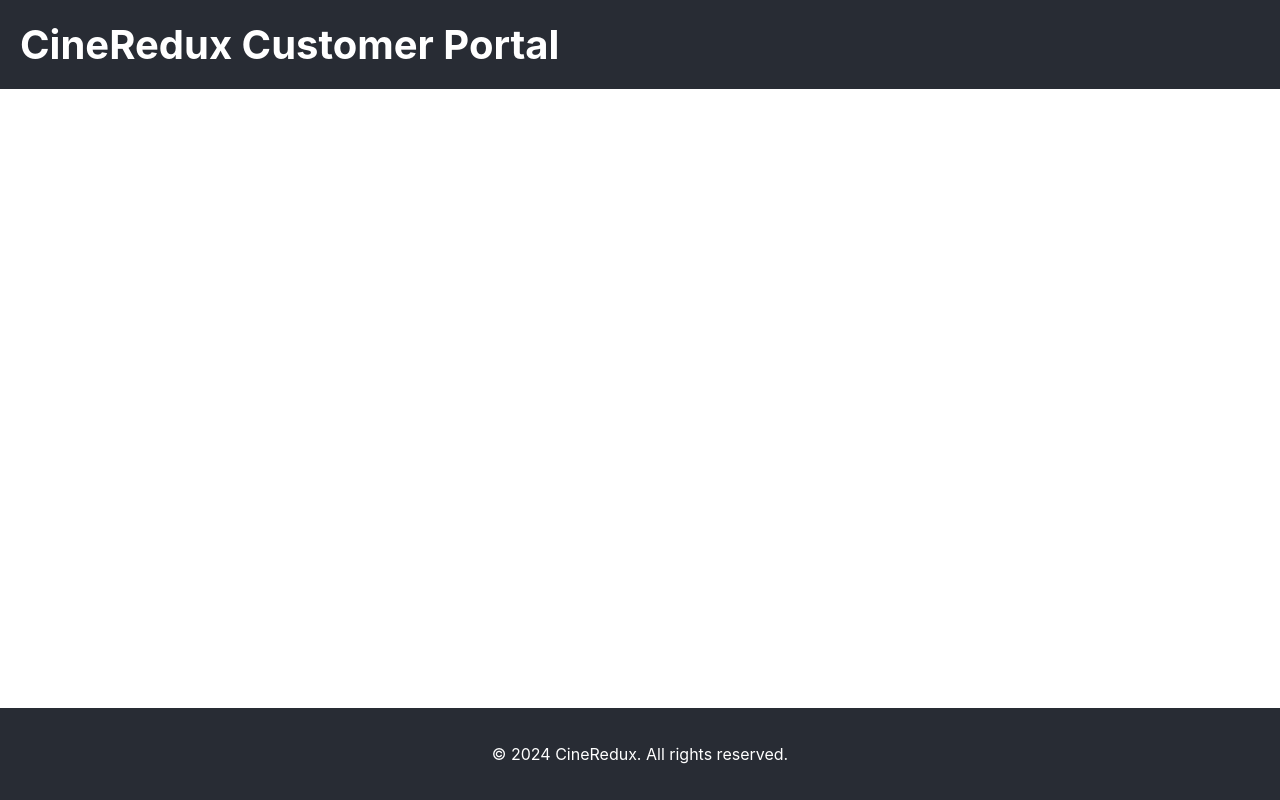
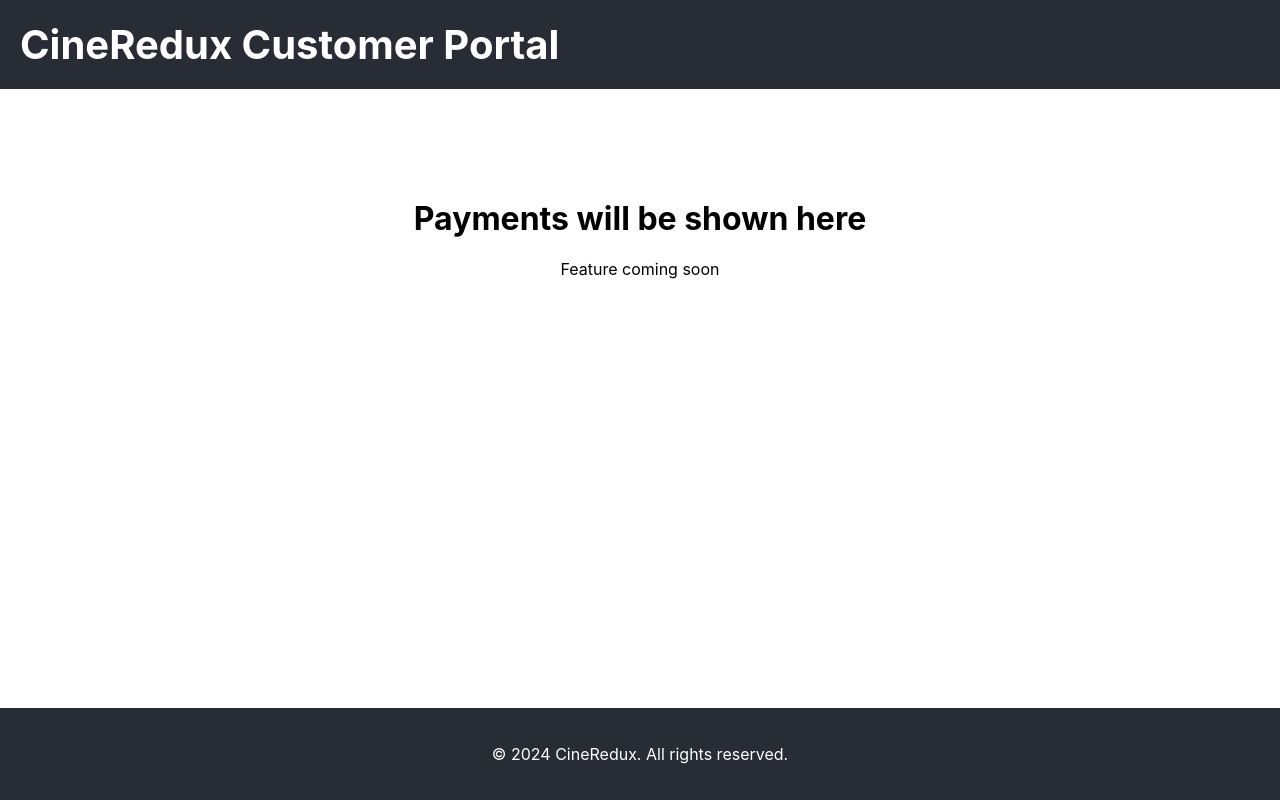
Before and after one commit to CineRedux/CineReduxPortal, a React (Create React App) app in the folder frontend/: page /dashboard in a window 1280 px wide. Built offline with nearby package versions, Linux system fonts and the light colour scheme.

Commit message:
feat: Add dashboard page and navigation

```diff
--- a/frontend/src/App.js
+++ b/frontend/src/App.js
@@ -6,6 +6,7 @@ import Home from './components/Home';
 import Register from './components/Register';
 import Login from './components/Login';
 import Payment from './components/Payment';
+import Dashboard from './components/Dashboard';
 
 function App() {
   return (
@@ -22,7 +23,8 @@ function App() {
             <Route path="/" element={<Home />} />
             <Route path="/register" element={<Register />} />
             <Route path="/login" element={<Login />} />
-            <Route path="/Payment" element={<Payment />} />
+            <Route path="/payment" element={<Payment />} />
+            <Route path="/dashboard" element={<Dashboard />} />
           </Routes>
         </main>
 
--- /dev/null
+++ b/frontend/src/components/Dashboard.js
@@ -0,0 +1,12 @@
+import React from 'react';
+
+const Dashboard = () => {
+  return (
+    <div style={{ textAlign: 'center', marginTop: '50px' }}>
+      <h1>Payments will be shown here</h1>
+      <p>Feature coming soon</p>
+    </div>
+  );
+};
+
+export default Dashboard;
--- a/frontend/src/components/Login.js
+++ b/frontend/src/components/Login.js
@@ -43,7 +43,7 @@ function Login() {
       if (response.data.message === "Success") {
         sessionStorage.setItem('token', response.data.token);
 
-        navigate('/Payment');
+        navigate('/payment');
       }
     } catch (err) {
       setError(err.response?.data?.message || 'Login failed');
--- a/frontend/src/components/Payment.js
+++ b/frontend/src/components/Payment.js
@@ -1,8 +1,10 @@
 import React, { useState } from 'react';
 import api from '../axiosConfig';
 import { jwtDecode } from 'jwt-decode';
+import { useNavigate } from 'react-router-dom';
 
 function Dashboard() {
+  const navigate = useNavigate();
   const [payment, setPayment] = useState({
     amount: '',
     currency: 'ZAR',
@@ -60,6 +62,7 @@ function Dashboard() {
           beneficiaryAccountNumber: '',
           swiftCode: ''
         });
+        navigate('/dashboard');
       }
     } catch (err) {
       setMessage(err.response?.data?.message || 'Payment failed');
```
